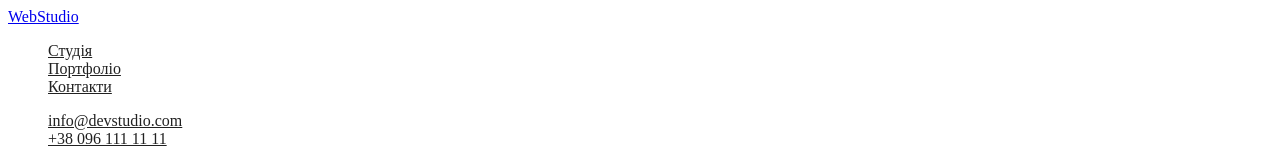
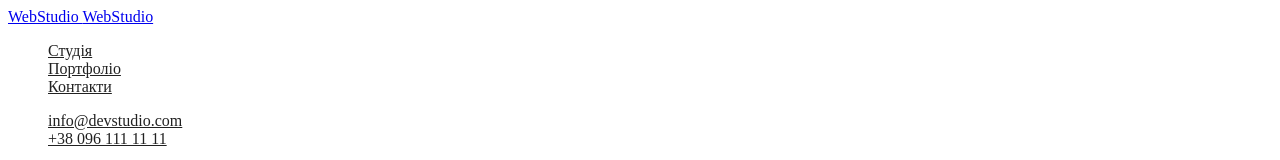
Before and after one commit to zhmen6ka25/training, a plain HTML site: page index.html in a window 1280 px wide. Shown: the top 160 px of the page. Drawn offline with Linux system fonts and the light colour scheme.

Commit message:
trenning

```diff
--- a/css/styles.css
+++ b/css/styles.css
@@ -26,7 +26,15 @@ body {
 .list {
     list-style: none;
 }
+
+/* logo splitting training */
+
+.logo {
+    align-items: center;
+}
+
 /* Site nav */
+
 .site-nav .link,
 .links .e-mail-link,
 .links .phone-link {
@@ -40,7 +48,9 @@ body {
 .links .phone-link:focus {
     color: var(--accent-color);
 }
+
 /* Hero */
+
 .hero .title {
     background-color: var(--primary-background-color);
     color: var(--secondary-title-color);
@@ -51,10 +61,13 @@ body {
 }
 
 /* Section */
+
 .section > .title {
     color: var(--primary-title-color);
 }
+
 /* Skills */
+
 .feature > .title {
     color: var(--primary-title-color);
 }
@@ -63,13 +76,16 @@ body {
 }
 
 /* our team */
+
 .section > .employee {
     color: var(--primary-title-color);
 }
 .employee > .position {
     color: var(--primary-text-color);
 }
+
 /* footer */
+
 .page-footer {
     background-color: var(--primary-background-color);
 }
--- a/index.html
+++ b/index.html
@@ -9,9 +9,12 @@
   </head>
   <body class="page">
     <header class="page-header">
+      <!-- text splitting training -->
       <nav>
-        <a href="./index.html" class="logo"> WebStudio </a>
-
+        <span>
+          <a href="./index.html" class="logo accent"> WebStudio </a>
+          <a href="./index.html" class="logo white"> WebStudio </a>
+        </span>
         <ul class="site-nav list">
           <li><a href="" class="link">Студія</a></li>
           <li><a href="" class="link">Портфоліо</a></li>
```
